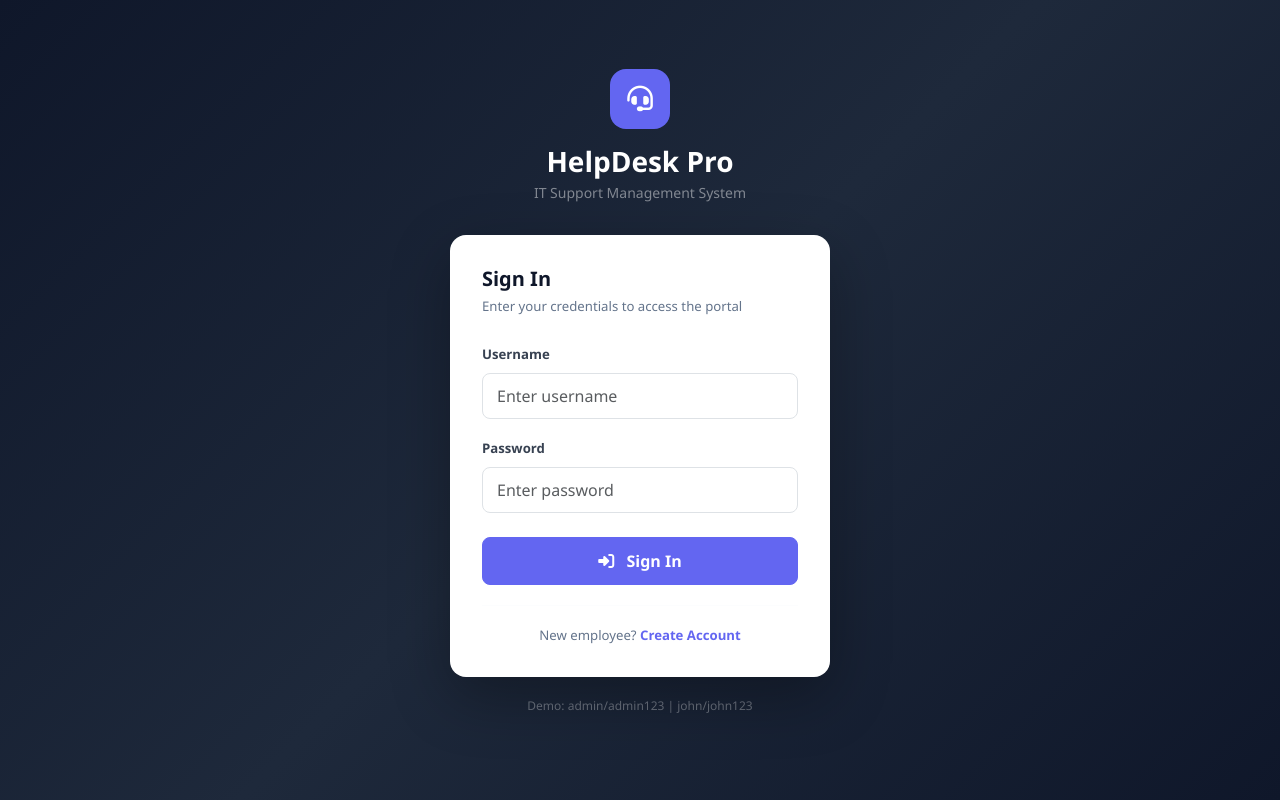
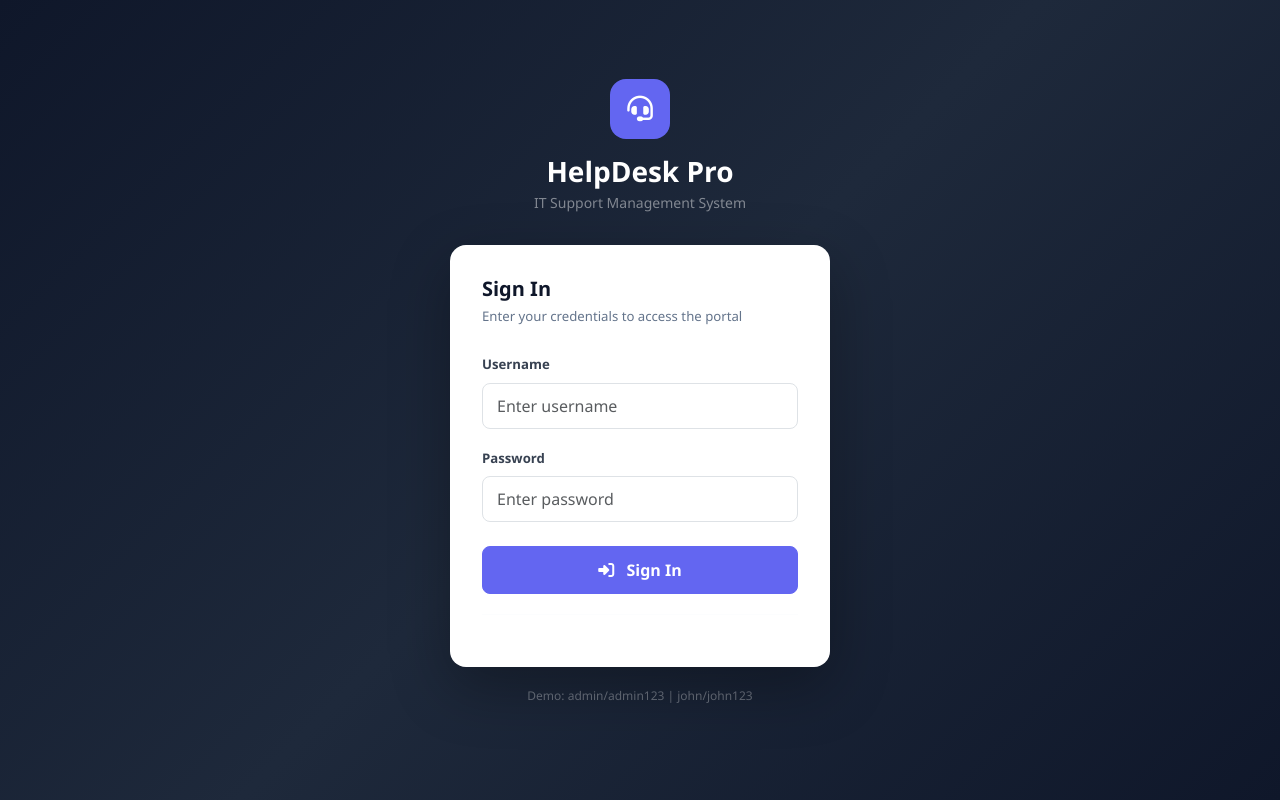
Before and after one commit to tanishq-nagdev/helpdesk-pro, a Flask app: page /login in a window 1280 px wide. Run offline with Flask 3, Linux system fonts and the light colour scheme.

Commit message:
removed missing route href

```diff
--- a/templates/login.html
+++ b/templates/login.html
@@ -111,18 +111,18 @@
 
             <hr style="margin:20px 0; border-color:#f1f5f9;">
 
-            <p style="text-align:center;
+         <!--     <p style="text-align:center;
                       font-size:0.825rem;
                       color:#64748b;
                       margin:0;">
                 New employee?
-                <a href="{{ url_for('register') }}"
+              <a href="{{ url_for('register') }}"
                    style="color:#6366f1;
                           font-weight:600;
                           text-decoration:none;">
                     Create Account
                 </a>
-            </p>
+            </p>-->
         </div>
 
         <!-- Demo Credentials -->
```
